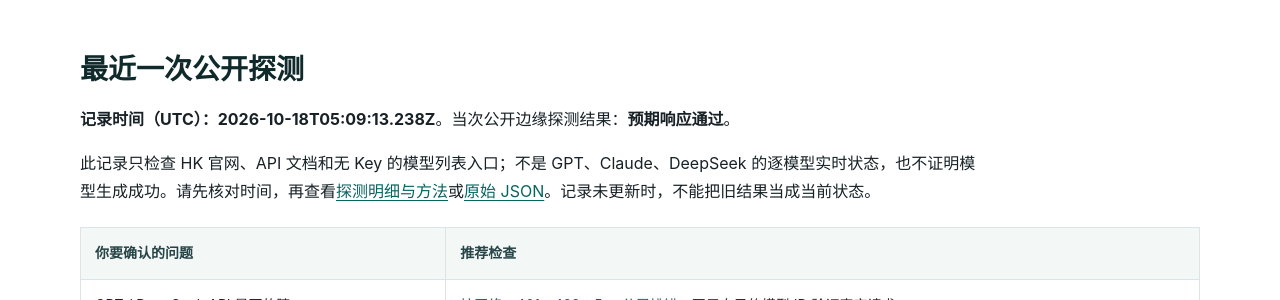
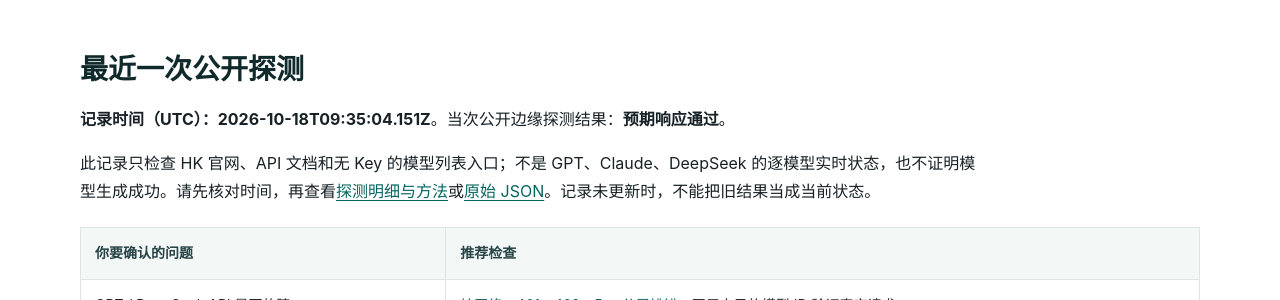
Before and after one commit to KKWANG4444/api-status, a Jekyll site: the page built from index.md, in a window 1280 px wide and 900 px high, scrolled down 364 px. Shown: the part 151-451 px from the top of the window. Built offline with Jekyll 4.4.1, drawn with Linux system fonts in a browser that asks for light colours.

Commit message:
chore: update public edge status

```diff
--- a/_data/status.json
+++ b/_data/status.json
@@ -1,7 +1,7 @@
 {
   "status": "operational",
-  "checked_at": "2026-10-18T05:09:13.238Z",
-  "duration_ms": 504,
+  "checked_at": "2026-10-18T09:35:04.151Z",
+  "duration_ms": 485,
   "overall": true,
   "components": [
     {
@@ -10,7 +10,7 @@
       "url": "https://www.aifast.hk/",
       "ok": true,
       "status": 200,
-      "elapsed_ms": 361,
+      "elapsed_ms": 287,
       "content_type": "text/html; charset=utf-8",
       "detail": "Expected public edge response"
     },
@@ -20,7 +20,7 @@
       "url": "https://api.aifast.hk/",
       "ok": true,
       "status": 200,
-      "elapsed_ms": 458,
+      "elapsed_ms": 440,
       "content_type": "text/html",
       "detail": "Expected public edge response"
     },
@@ -30,7 +30,7 @@
       "url": "https://www.aifast.hk/v1/models",
       "ok": true,
       "status": 401,
-      "elapsed_ms": 377,
+      "elapsed_ms": 349,
       "content_type": "application/json; charset=utf-8",
       "detail": "Expected public edge response"
     }
--- a/data/status.json
+++ b/data/status.json
@@ -1,7 +1,7 @@
 {
   "status": "operational",
-  "checked_at": "2026-10-18T05:09:13.238Z",
-  "duration_ms": 504,
+  "checked_at": "2026-10-18T09:35:04.151Z",
+  "duration_ms": 485,
   "overall": true,
   "components": [
     {
@@ -10,7 +10,7 @@
       "url": "https://www.aifast.hk/",
       "ok": true,
       "status": 200,
-      "elapsed_ms": 361,
+      "elapsed_ms": 287,
       "content_type": "text/html; charset=utf-8",
       "detail": "Expected public edge response"
     },
@@ -20,7 +20,7 @@
       "url": "https://api.aifast.hk/",
       "ok": true,
       "status": 200,
-      "elapsed_ms": 458,
+      "elapsed_ms": 440,
       "content_type": "text/html",
       "detail": "Expected public edge response"
     },
@@ -30,7 +30,7 @@
       "url": "https://www.aifast.hk/v1/models",
       "ok": true,
       "status": 401,
-      "elapsed_ms": 377,
+      "elapsed_ms": 349,
       "content_type": "application/json; charset=utf-8",
       "detail": "Expected public edge response"
     }
```
